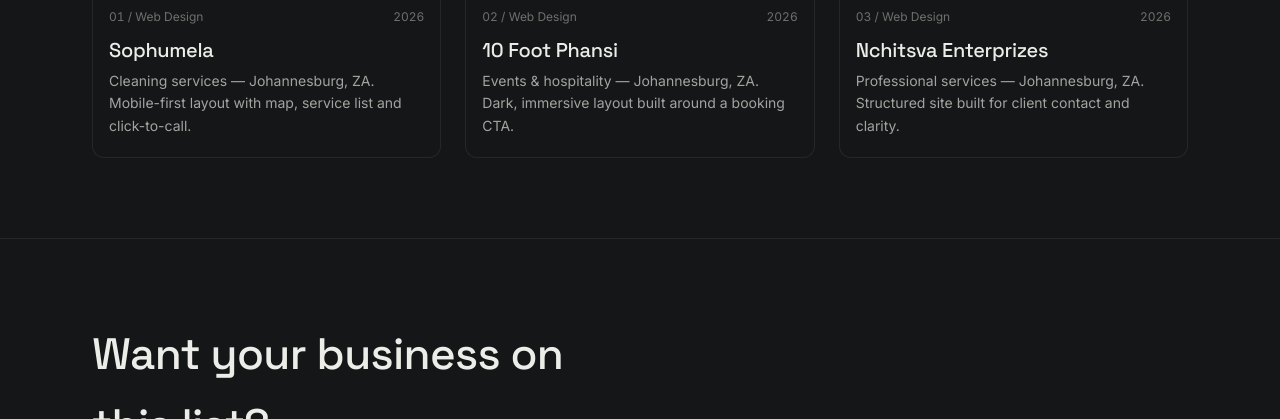
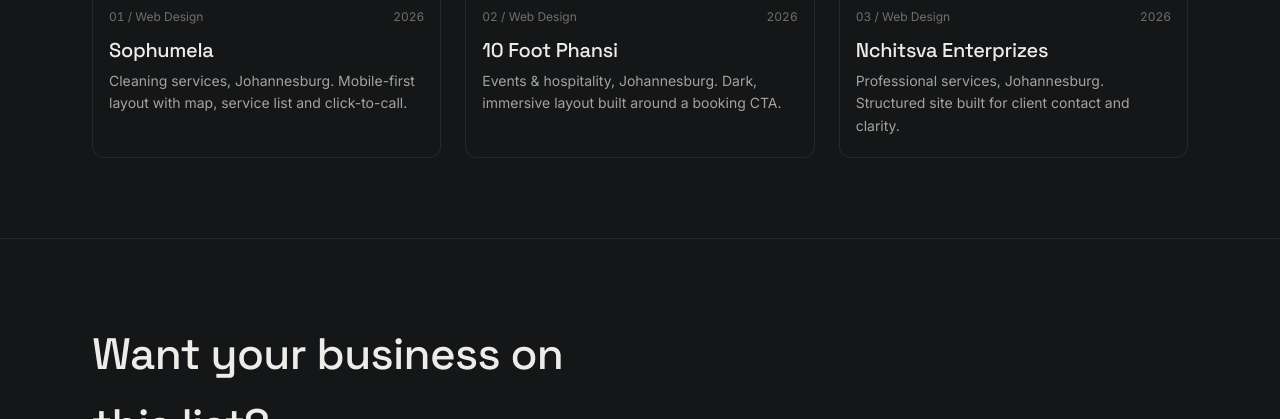
Before and after one commit to Keyayco/devign-digital, a plain HTML site: page work.html in a window 1280 px wide. Shown: the part 681-1100 px from the top of the page. Drawn offline with Linux system fonts and the light colour scheme.

Commit message:
Update location descriptions in work.html

```diff
--- a/work.html
+++ b/work.html
@@ -58,7 +58,7 @@
             <div class="case-meta-row"><span>01 / Web Design</span><span>2026</span></div>
             <div class="case-body">
               <h3><a href="https://keyayco.github.io/sophumela/" target="_blank" rel="noopener">Sophumela</a></h3>
-              <p>Cleaning services — Johannesburg, ZA. Mobile-first layout with map, service list and click-to-call.</p>
+              <p>Cleaning services, Johannesburg. Mobile-first layout with map, service list and click-to-call.</p>
             </div>
           </div>
 
@@ -72,7 +72,7 @@
             <div class="case-meta-row"><span>02 / Web Design</span><span>2026</span></div>
             <div class="case-body">
               <h3><a href="https://10footphansi.netlify.app" target="_blank" rel="noopener">10 Foot Phansi</a></h3>
-              <p>Events &amp; hospitality — Johannesburg, ZA. Dark, immersive layout built around a booking CTA.</p>
+              <p>Events &amp; hospitality, Johannesburg. Dark, immersive layout built around a booking CTA.</p>
             </div>
           </div>
 
@@ -86,7 +86,7 @@
             <div class="case-meta-row"><span>03 / Web Design</span><span>2026</span></div>
             <div class="case-body">
               <h3><a href="https://keyayco.github.io/nchitsva-enterprizes/" target="_blank" rel="noopener">Nchitsva Enterprizes</a></h3>
-              <p>Professional services — Johannesburg, ZA. Structured site built for client contact and clarity.</p>
+              <p>Professional services, Johannesburg. Structured site built for client contact and clarity.</p>
             </div>
           </div></div>
       </div>
```
